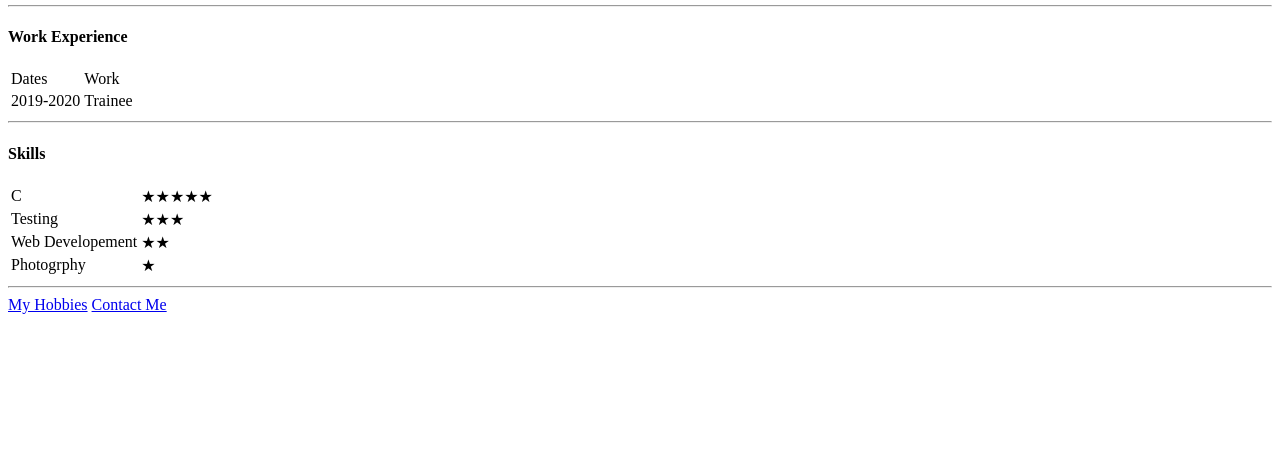
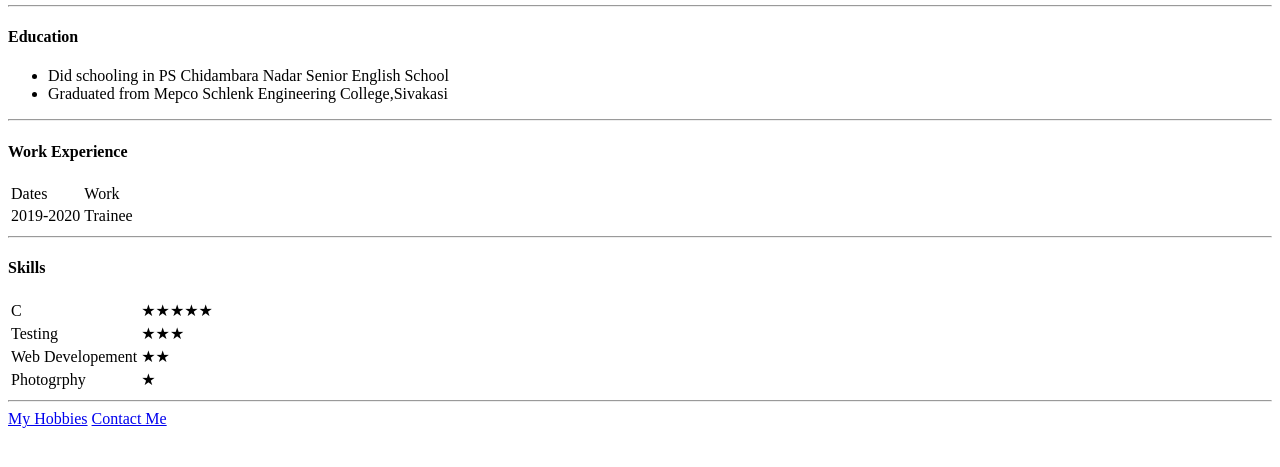
Before and after one commit to jananipandiyarajan/cv, a plain HTML site: page index.html in a window 1280 px wide. Shown: the part 207-674 px from the top of the page. Drawn offline with Linux system fonts and the light colour scheme.

Commit message:
Update index.html

```diff
--- a/index.html
+++ b/index.html
@@ -14,6 +14,12 @@
             <p>Iam a Web Developer. I ❤ coffee.</p></td>
       </tr>
     </table>
+    <hr>
+    <h4>Education</h4>
+    <ul>
+      <li>Did schooling in PS Chidambara Nadar Senior English School</li>
+      <li>Graduated from Mepco Schlenk Engineering College,Sivakasi</li>
+    </ul>
     <hr>
     <h4>Work Experience</h4>
     <table>
```
